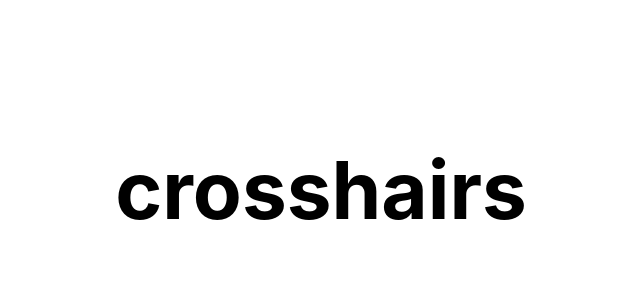
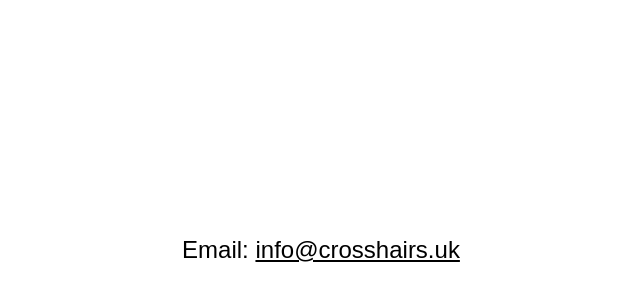
Before and after one commit to pigeonpillar/crosshairs, a Next.js app: page / in a window 1280 px wide. Shown: the part 210-510 px from the top of the page, without its empty margins (319-959 px from the left). Built offline with nearby package versions, Linux system fonts and the light colour scheme.

Commit message:
add email

```diff
--- a/pages/index.js
+++ b/pages/index.js
@@ -1,6 +1,8 @@
-import { useEffect } from 'react';
+import { useEffect, useState } from 'react';
 
 export default function Home() {
+  const [showEmail, setShowEmail] = useState(false);
+
   useEffect(() => {
     const style = document.createElement('style');
     style.innerHTML = `
@@ -16,27 +18,48 @@ export default function Home() {
       }
     `;
     document.head.appendChild(style);
+
+    const timer = setTimeout(() => {
+      setShowEmail(true);
+    }, 3000);
+
+    return () => clearTimeout(timer);
   }, []);
 
   return (
     <div style={{
-      minHeight: '100svh', // viewport height that accounts for mobile browser UI
-      margin: 0,
-      padding: 0,
+      minHeight: '100svh',
       display: 'flex',
+      flexDirection: 'column',
       alignItems: 'center',
       justifyContent: 'center',
       backgroundColor: '#fff',
+      fontFamily: 'sans-serif',
+      textAlign: 'center',
     }}>
       <span style={{
         animation: 'flash 1s infinite',
         fontWeight: 'bold',
         fontSize: 'clamp(2rem, 8vw, 5rem)',
-        textAlign: 'center',
         lineHeight: 1.2,
       }}>
         crosshairs
       </span>
+
+      <div style={{
+        marginTop: '1.5rem',
+        opacity: showEmail ? 1 : 0,
+        transform: showEmail ? 'translateY(0)' : 'translateY(-20px)',
+        transition: 'opacity 0.6s ease, transform 0.6s ease',
+        fontSize: 'clamp(1rem, 4vw, 1.5rem)',
+      }}>
+        Email: <a href="mailto:info@crosshairs.uk" style={{
+          color: '#000',
+          textDecoration: 'underline',
+        }}>
+          info@crosshairs.uk
+        </a>
+      </div>
     </div>
   );
 }
```
